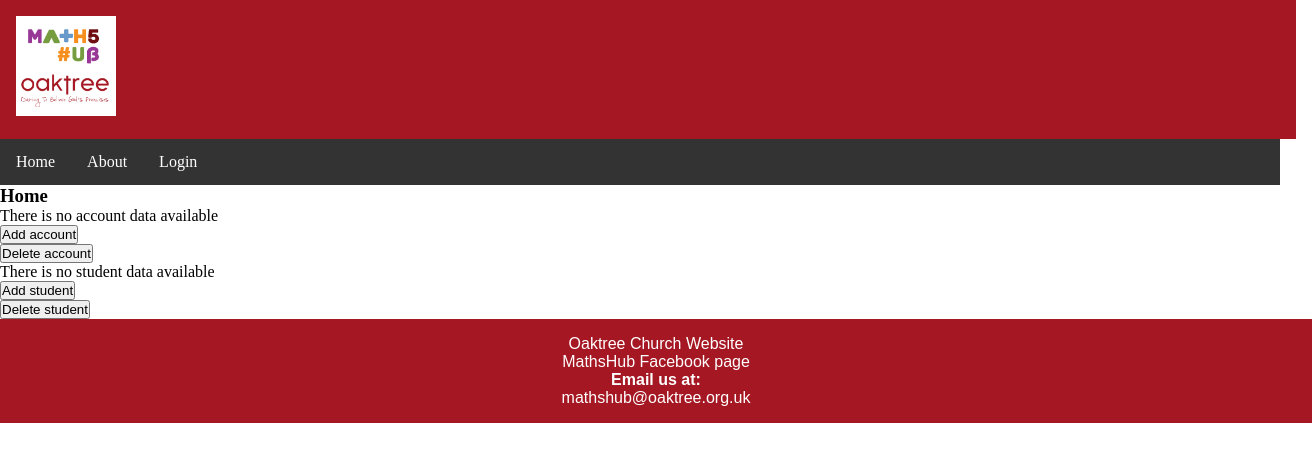
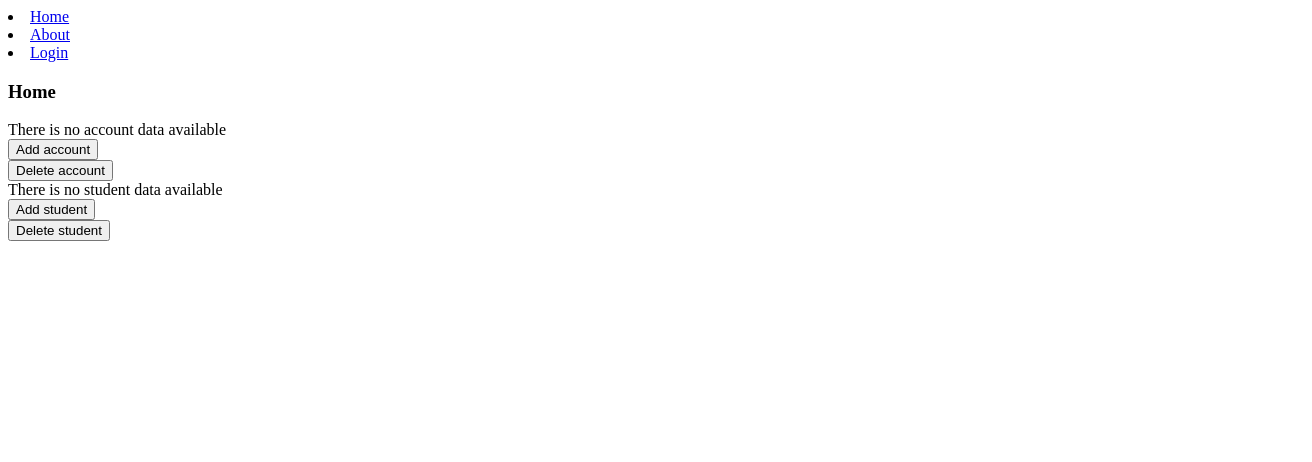
Before and after one commit to woonsimtan/mathshub-website, a React (Create React App) app in the folder client/: page / in a window 1280 px wide. Shown: the top 462 px of the page, 1312 px wide, since content can reach past the window. Built offline with nearby package versions, Linux system fonts and the light colour scheme; no server answers.

Commit message:
Revert "Add header footer"

```diff
--- a/client/src/App.js
+++ b/client/src/App.js
@@ -1,17 +1,14 @@
 import React from 'react'
 import { BrowserRouter as Router, Routes, Route } from 'react-router-dom'
-import Footer from './components/footer';
 import Navbar from './components/navbar';
 import About from "./pages/About"
 import Home from "./pages/Home"
 import Login from "./pages/Login"
-import Header from './components/header';
 
 function App() {
 
   return (
     <div>
-    <Header/>
 
     <Router>
         <Navbar />
@@ -20,9 +17,7 @@ function App() {
             <Route path='/about' element={<About/>} />
             <Route path='/login' element={<Login/>} />
         </Routes>
-    </Router>
-
-    <Footer/>
+        </Router>
 
 
     </div>
--- a/client/src/components/footer.js
+++ /dev/null
@@ -1,14 +0,0 @@
-import React from "react";
-import '../index.css';
-
-const Footer = () => (
-  <div className="footer">
-    <a className="footerlink" href="https://www.oaktree.org.uk/">Oaktree Church Website</a>
-    <br/>
-    <a className="footerlink" href="https://www.facebook.com/oaktreemathshub/">MathsHub Facebook page</a>
-    <br/>
-    <h4>Email us at: </h4><a className="footerlink" href="mailto: mathshub@oaktree.org.uk">mathshub@oaktree.org.uk</a>
-  </div>
-);
-
-export default Footer;
--- a/client/src/components/header.js
+++ /dev/null
@@ -1,10 +0,0 @@
-import React from "react";
-import '../index.css';
-import mathshub_logo from '../images/mathshub_logo.png';
-const Header = () => (
-  <div className="header">
-    <img className="logo" src= {mathshub_logo} alt="MathsHub logo"></img>
-  </div>
-);
-
-export default Header;
--- a/client/src/components/navbar.js
+++ b/client/src/components/navbar.js
@@ -1,10 +1,8 @@
 import React from 'react';
 import {  Link } from "react-router-dom";
-import '../index.css';
-
 const Navbar= () =>{
   return (
-  <div className = "navbar">
+  <div>
     <li>
       <Link to="/">Home</Link>
     </li>
--- a/client/src/index.css
+++ /dev/null
@@ -1,78 +0,0 @@
-
-* {
-    margin:0;
-    padding:0;
-  }
-
-
-  .footer{
-      margin-top: auto;
-      padding: 1rem;
-      background-color: rgb(165,23,34);
-      bottom: 0;
-      left: 0;
-      width: 100%;
-      color: white;
-      font-family: Arial, Helvetica, sans-serif;
-      text-align: center;
-  }
-  .content{
-    flex-grow:1;
-  }
-  .footerlink{
-    color: white;
-    background-color: transparent;
-    text-decoration: none;
-  }
-
-  .header{
-    width:100%;
-    padding: 0.5rem;
-    text-align: left;
-    background-color: rgb(165,23,34);
-    color: white;
-    font-size: 30px;
-    top: 0;
-    width: 100%;
-  }
-
-  .logo{
-    width: 100px;
-    padding: 8px;
-
-
-  }
-
-
-  .navbar {
-    list-style-type: none;
-    margin: 0;
-    padding: 0;
-    overflow: hidden;
-    background-color: #333;
-    position: sticky;
-    margin-top: 0;
-    width: 100%;
-
-  }
-
-  .navbar .active {
-    background-color: #04AA6D;
-  }
-
-  .navbar li {
-    display: inline;
-    float: left;
-  }
-
-
-  .navbar a {
-    display: block;
-    color: white;
-    text-align: center;
-    padding: 14px 16px;
-    text-decoration: none;
-  }
-  .navbar li a:hover {
-    background-color: #111;
-  }
--- a/package.json
+++ b/package.json
@@ -13,8 +13,6 @@
     "express": "^4.18.1",
     "express-session": "^1.17.3",
     "pg": "^8.7.3",
-    "pg-hstore": "^2.3.4",
-    "react": "^18.2.0",
-    "react-router-dom": "^6.3.0"
+    "pg-hstore": "^2.3.4"
   }
 }
```
Also changed, not shown: client/src/images/mathshub_logo.png (deleted), 1 other file (tests, documents, lock files or other folders).
